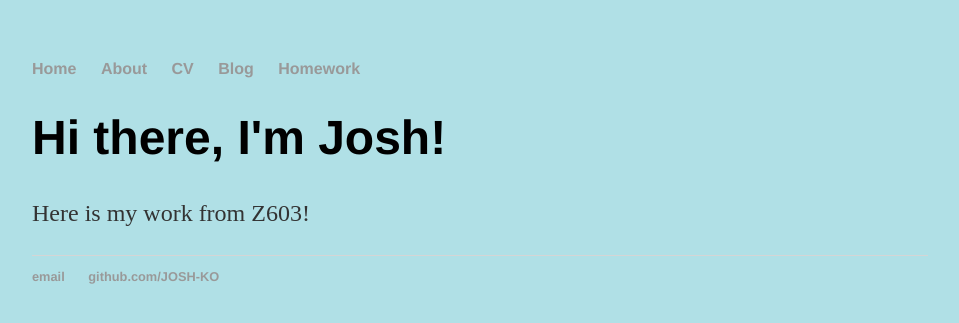
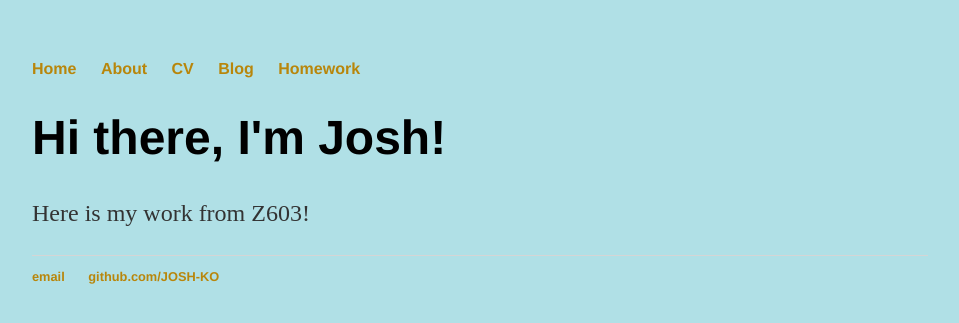
Before and after one commit to JOSH-KO/JOSH-KO.github.io, a Jekyll site: the page built from index.html, in a window 1280 px wide. Shown: the top 323 px of the page, without its empty margins (160-1119 px from the left). Built offline with Jekyll 4.4.1, drawn with Linux system fonts in a browser that asks for light colours.

Commit message:
Update main.css

```diff
--- a/css/main.css
+++ b/css/main.css
@@ -15,7 +15,7 @@ nav ul li, footer ul li {
 }
 a {
     text-decoration: none;
-    color: #999;
+    color: #B8860B;
 }
 a:hover {
     text-decoration: underline;
```
